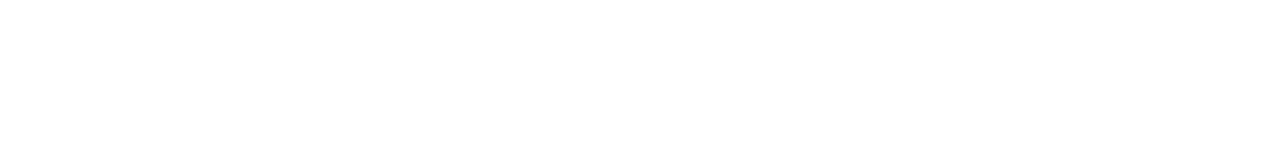
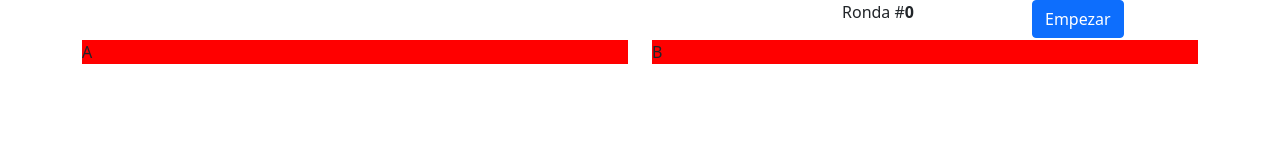
Before and after one commit to Varasmanu/simonSayProject, a plain HTML site: page index.html in a window 1280 px wide. Drawn offline with nearby package versions, Linux system fonts and the light colour scheme.

Commit message:
Creación del tablero

```diff
--- a/index.html
+++ b/index.html
@@ -5,6 +5,35 @@
     <meta http-equiv="X-UA-Compatible" content="IE=edge" />
     <meta name="viewport" content="width=device-width, initial-scale=1.0" />
     <title>SimonSay</title>
+    <link rel="stylesheet" href="style.css" />
+    <link
+      href="https://cdn.jsdelivr.net/npm/bootstrap@5.0.0-beta2/dist/css/bootstrap.min.css"
+      rel="stylesheet"
+      integrity="sha384-BmbxuPwQa2lc/FVzBcNJ7UAyJxM6wuqIj61tLrc4wSX0szH/Ev+nYRRuWlolflfl"
+      crossorigin="anonymous"
+    />
   </head>
-  <body></body>
+  <body>
+    <div class="container">
+      <div class="row">
+        <div class="col-sm-8"></div>
+        <div class="col-sm-2">
+          <p>Ronda #<strong>0</strong></p>
+        </div>
+        <div class="col-sm-2">
+          <button type="button" class="btn btn-primary">Empezar</button>
+        </div>
+      </div>
+    </div>
+    <div class="container">
+      <div class="row">
+        <div class="col-sm">
+          <div class="cuadro">A</div>
+        </div>
+        <div class="col-sm">
+          <div class="cuadro">B</div>
+        </div>
+      </div>
+    </div>
+  </body>
 </html>
```
